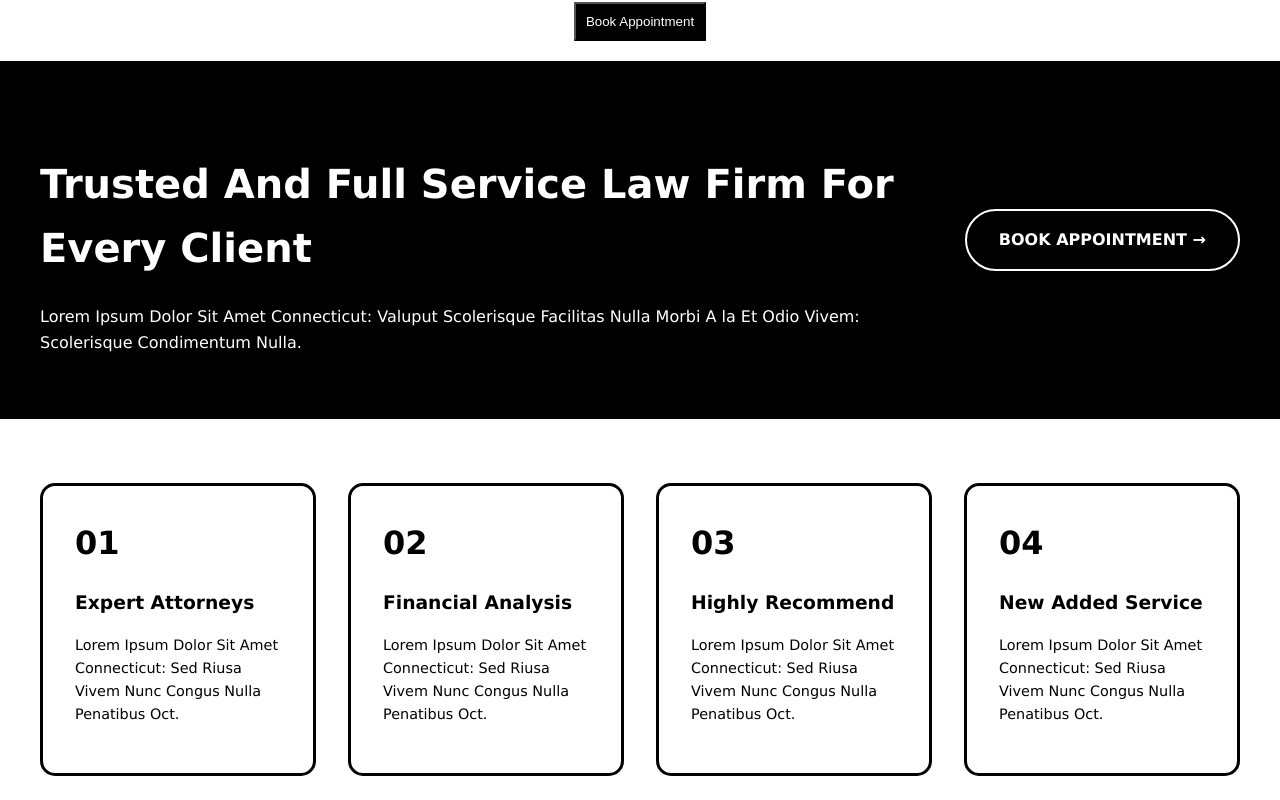
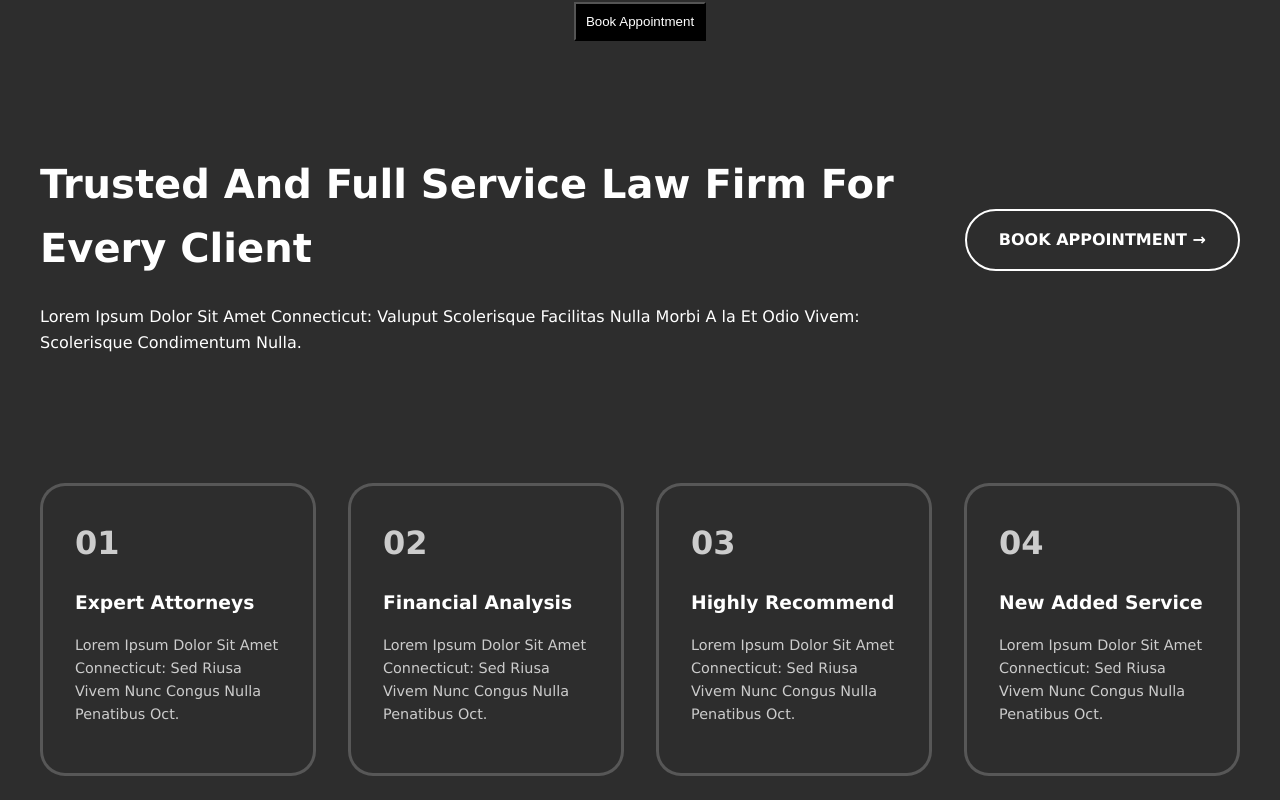
Before and after one commit to MdZaheen/Lawer-portfolio, a Next.js app: page / in a window 1280 px wide. Shown: the part 420-1220 px from the top of the page. Built offline with nearby package versions, Linux system fonts and the light colour scheme.

Commit message:
Added TrustLawFirm

```diff
--- a/components/TrustedLawFirm.js
+++ b/components/TrustedLawFirm.js
@@ -1,46 +1,47 @@
 import React from "react";
 import "../public/styles/TrustedLawFirm.css";
 const TrustedLawFirm = () => {
-  return (
+    return (
     <>
-    <header class="header">
-        <div class="header-content">
-            <div class="header-main">
-                <h1>Trusted And Full Service Law Firm For Every Client</h1>
+    <header className="header">
+        <div className="header-content">
+            <div className="header-main">
+                <h1>Trusted And Full Service
+                    Law Firm For Every Client</h1>
                 <p>Lorem Ipsum Dolor Sit Amet Connecticut: Valuput Scolerisque
                 Facilitas Nulla Morbi A la Et Odio Vivem: Scolerisque Condimentum Nulla.</p>
             </div>
-            <a href="#" class="cta-button">BOOK APPOINTMENT →</a>
+            <a href="#" className="cta-button">BOOK APPOINTMENT →</a>
         </div>
     </header>
 
-    <section class="features">
-        <div class="feature-box">
-            <div class="number">01</div>
+    <section className="features">
+        <div className="feature-box">
+            <div className="number">01</div>
             <h3>Expert Attorneys</h3>
             <p>Lorem Ipsum Dolor Sit Amet Connecticut: Sed Riusa Vivem Nunc Congus Nulla Penatibus Oct.</p>
         </div>
 
-        <div class="feature-box">
-            <div class="number">02</div>
+        <div className="feature-box">
+            <div className="number">02</div>
             <h3>Financial Analysis</h3>
             <p>Lorem Ipsum Dolor Sit Amet Connecticut: Sed Riusa Vivem Nunc Congus Nulla Penatibus Oct.</p>
         </div>
 
-        <div class="feature-box">
-            <div class="number">03</div>
+        <div className="feature-box">
+            <div className="number">03</div>
             <h3>Highly Recommend</h3>
             <p>Lorem Ipsum Dolor Sit Amet Connecticut: Sed Riusa Vivem Nunc Congus Nulla Penatibus Oct.</p>
         </div>
 
-        <div class="feature-box">
-            <div class="number">04</div>
+        <div className="feature-box">
+            <div className="number">04</div>
             <h3>New Added Service</h3>
             <p>Lorem Ipsum Dolor Sit Amet Connecticut: Sed Riusa Vivem Nunc Congus Nulla Penatibus Oct.</p>
         </div>
     </section>
     </>
-  );
+    );
 };
 
 export default TrustedLawFirm;
--- a/public/styles/TrustedLawFirm.css
+++ b/public/styles/TrustedLawFirm.css
@@ -3,11 +3,13 @@ body {
     line-height: 1.6;
     margin: 0;
     padding: 0;
+    background-color: #2d2d2d; /* Blackish-grey background */
+    color: #ffffff;
 }
 
 .header {
     padding: 4rem 2rem;
-    background-color: black;
+    background-color: #2d2d2d;
 }
 
 .header-content {
@@ -38,7 +40,7 @@ body {
     display: inline-flex;
     align-self: center;
     padding: 1rem 2rem;
-    background-color: black;
+    background-color: #2d2d2d;
     color: white;
     text-decoration: none;
     font-weight: bold;
@@ -48,6 +50,13 @@ body {
     border-left: 2px solid white;
     border-radius: 50px 50px 50px 50px;
     white-space: nowrap;
+    transition: all 0.3s cubic-bezier(0.4, 0, 0.2, 1);
+}
+
+.cta-button:hover {
+    background-color: #2d2d2d;
+    transform: scale(1.05); /* Visible scaling effect */
+    box-shadow: 0 4px 12px #2d2d2d;
 }
 
 .features {
@@ -57,28 +66,36 @@ body {
     padding: 4rem 2rem;
     max-width: 1200px;
     margin: 0 auto;
+    background-color: #2d2d2d;
 }
 
 .feature-box {
     padding: 2rem;
-    border: 3px solid black;
-    border-radius: 15px;
+    border: 3px solid rgba(255,255,255,0.2);
+    border-radius: 25px;
+    background-color: #2d2d2d;
+}
+
+.feature-box:hover {
+    transform: translateY(-5px); /* Visible hover effect */
+    border-color: #2d2d2d;
+    box-shadow: 0 10px 20px rgba(0,0,0,0.2);
 }
 
 .number {
     font-size: 2rem;
     font-weight: bold;
-    color: black;
+    color: #cccccc;
     margin-bottom: 1rem;
 }
 
 .feature-box h3 {
-    color: black;
+    color: #1a1a1a;
     margin-bottom: 1rem;
 }
 
 .feature-box p {
-    color: black;
+    color: #1a1a1a;
     font-size: 0.9rem;
 }
 
@@ -105,3 +122,23 @@ body {
         font-size: 2rem;
     }
 }
+
+.header-title {
+    font-size: 2.5rem;
+    color: #ffffff;
+    margin-bottom: 1.5rem;
+}
+
+.header-text {
+    color: #cccccc;
+}
+
+.feature-box h3 {
+    color: #ffffff;
+    margin-bottom: 1rem;
+}
+
+.feature-box p {
+    color: #cccccc;
+    font-size: 0.9rem;
+}
```
